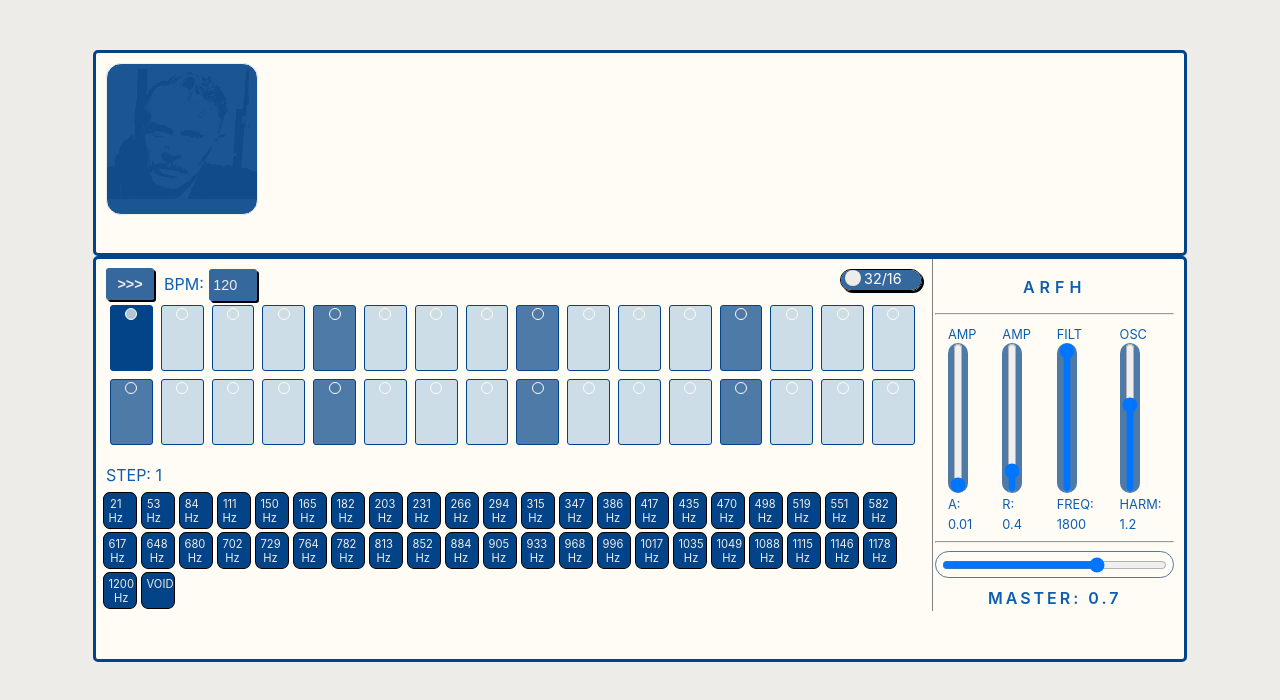
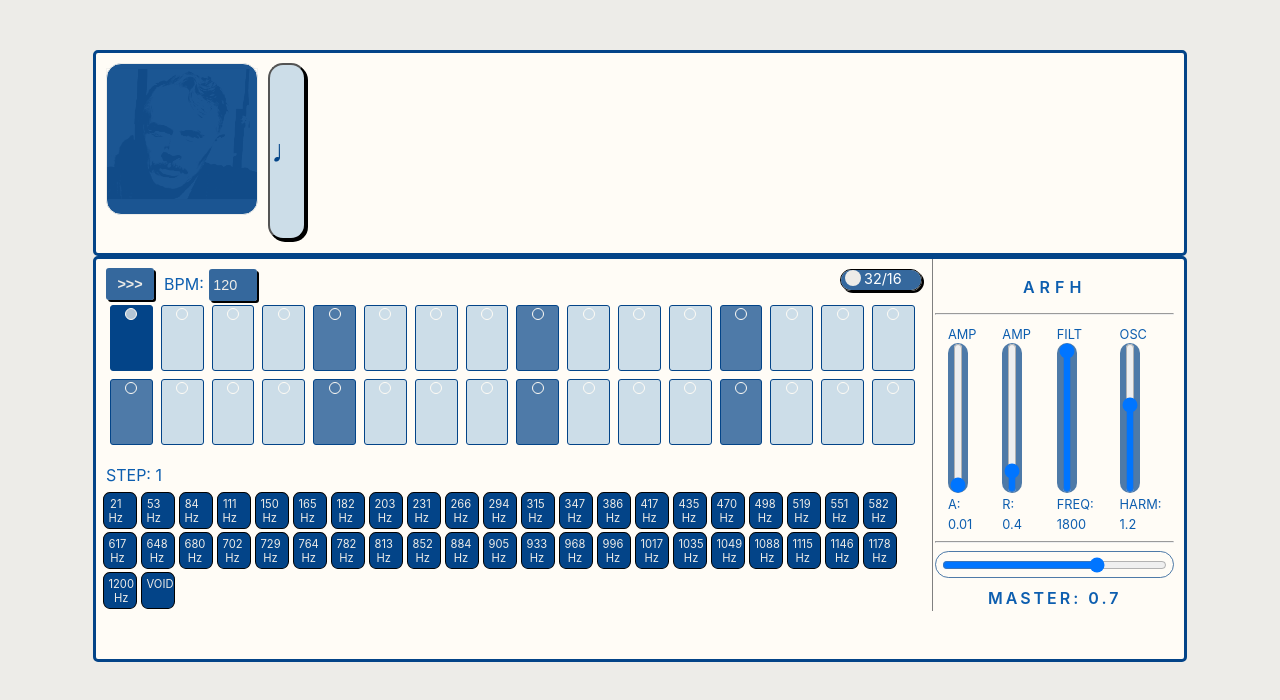
Before and after one commit to mscbr/lindos_synth, a React (Create React App) app: page / in a window 1280 px wide. Shown: the top 700 px of the page. Built offline with nearby package versions, Linux system fonts and the light colour scheme.

Commit message:
sound test button developed

```diff
--- a/src/App.css
+++ b/src/App.css
@@ -1,4 +1,5 @@
 .oscillator {
+    display: flex;
     width: 85%;
     min-height: 25%;
     margin: 0 auto;
@@ -283,3 +284,17 @@ background: transparent;
     margin: 15px 0 0 10px;
     opacity: 0.6;
   }
+
+  #sustain-button {
+    border-radius: 15px;
+    font-size: 2rem;
+    padding: 1px;
+    margin: 10px 0 13px 10px;
+    background: rgba(204, 221, 232, 1);
+    color: rgba(3, 68, 136, 1);
+    box-shadow: 2px 2px #000;
+    cursor: pointer;
+  }
+  #sustain-button:active {
+    box-shadow: none;
+  }
--- a/src/components/Synth.js
+++ b/src/components/Synth.js
@@ -166,6 +166,9 @@ class Synth extends Component {
       );
     }
   }
+  handleSustainButton = () => {
+
+  }
   handleChange = (e) => {
     this.setState({
       [e.target.id]: e.target.value
@@ -181,6 +184,14 @@ class Synth extends Component {
           <div className='scope'>
             <Analyser waveArr={this.analyser.getValue()} />
           </div>
+          <button id="sustain-button"
+            onMouseDown={(e) => {
+              console.log(e.target.value);
+              this.synth.triggerAttack('D4');
+              this.setState({});
+            }}
+            onMouseUp={() => this.synth.triggerRelease()}
+          >♩</button>
           <div className="logo"></div>
         </div>
         <div className="control">
```
